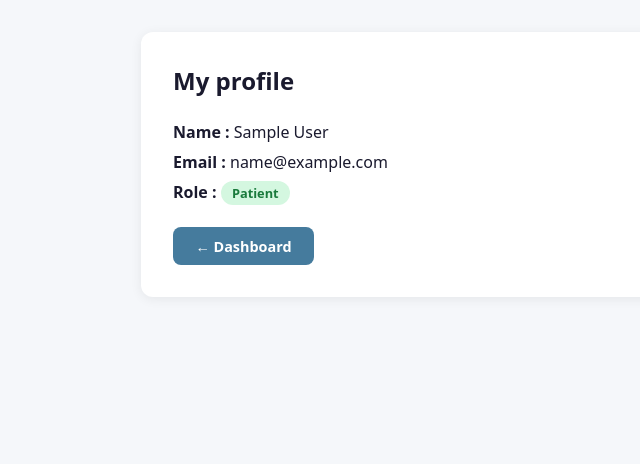
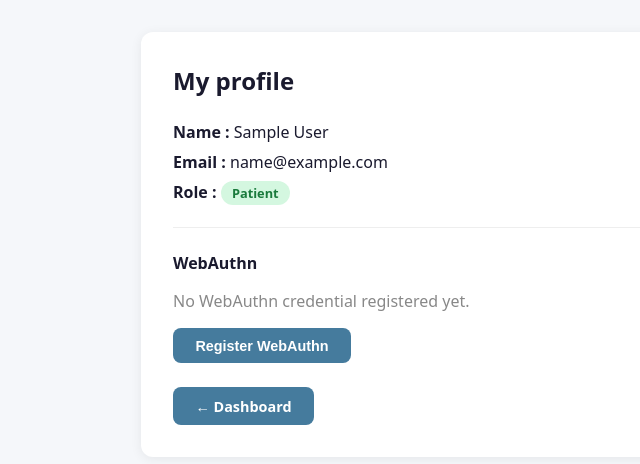
Before and after one commit to RoxaneMASSE/helthSecure, a Django app: page /accounts/profil/ in a window 1280 px wide. Shown: the part 56-520 px from the top of the page, without its empty margins (35-675 px from the left). Run offline with Django 5.2, Linux system fonts and the light colour scheme; the visitor is signed in with stand-in values (Sample User, id 1).

Commit message:
Start of the ZKP implementation with webauthn

```diff
--- /dev/null
+++ b/accounts/static/accounts/js/webauthn_register.js
@@ -0,0 +1,55 @@
+document.addEventListener('DOMContentLoaded', () => {
+
+    document.getElementById('btn-register-webauthn').addEventListener('click', async () => {
+        const status = document.getElementById('webauthn-status');
+        status.textContent = 'Starting registration...';
+        status.style.color = '#457b9d';
+
+        try {
+            const beginResp = await fetch(WEBAUTHN_REGISTER_BEGIN_URL);
+            const options = await beginResp.json();
+
+            options.challenge = b64urlToBuffer(options.challenge);
+            options.user.id   = b64urlToBuffer(options.user.id);
+            (options.excludeCredentials || []).forEach(c => {
+                c.id = b64urlToBuffer(c.id);
+            });
+
+            const credential = await navigator.credentials.create({ publicKey: options });
+
+            const body = {
+                id:    credential.id,
+                rawId: bufferToB64url(credential.rawId),
+                type:  credential.type,
+                response: {
+                    attestationObject: bufferToB64url(credential.response.attestationObject),
+                    clientDataJSON:    bufferToB64url(credential.response.clientDataJSON),
+                },
+            };
+
+            const completeResp = await fetch(WEBAUTHN_REGISTER_COMPLETE_URL, {
+                method: 'POST',
+                headers: {
+                    'Content-Type': 'application/json',
+                    'X-CSRFToken': CSRF_TOKEN,
+                },
+                body: JSON.stringify(body),
+            });
+
+            const result = await completeResp.json();
+            if (result.status === 'ok') {
+                status.textContent = '✓ WebAuthn registered successfully!';
+                status.style.color = '#1a7a3c';
+            } else {
+                status.textContent = '✗ ' + (result.error || 'Registration failed.');
+                status.style.color = '#c00';
+            }
+        } catch (err) {
+            status.textContent = err.name === 'NotAllowedError'
+                ? 'Registration cancelled.'
+                : 'Error: ' + err.message;
+            status.style.color = '#c00';
+        }
+    });
+
+});
--- /dev/null
+++ b/accounts/static/accounts/js/webauthn_utils.js
@@ -0,0 +1,12 @@
+// Convertit base64url → ArrayBuffer
+function b64urlToBuffer(b64url) {
+    const pad = b64url.length % 4 === 0 ? '' : '='.repeat(4 - b64url.length % 4);
+    const b64 = (b64url + pad).replace(/-/g, '+').replace(/_/g, '/');
+    return Uint8Array.from(atob(b64), c => c.charCodeAt(0)).buffer;
+}
+
+// Convertit ArrayBuffer → base64url
+function bufferToB64url(buffer) {
+    return btoa(String.fromCharCode(...new Uint8Array(buffer)))
+        .replace(/\+/g, '-').replace(/\//g, '_').replace(/=/g, '');
+}
--- a/accounts/templates/accounts/profil.html
+++ b/accounts/templates/accounts/profil.html
@@ -1,5 +1,17 @@
 {% extends "base.html" %}
+{% load static %}
 {% block title %}My profile{% endblock %}
+
+{% block extra_head %}
+<script>
+    const CSRF_TOKEN = '{{ csrf_token }}';
+    const WEBAUTHN_REGISTER_BEGIN_URL    = "{% url 'accounts:webauthn_register_begin' %}";
+    const WEBAUTHN_REGISTER_COMPLETE_URL = "{% url 'accounts:webauthn_register_complete' %}";
+</script>
+<script src="{% static 'accounts/js/webauthn_utils.js' %}"></script>
+<script src="{% static 'accounts/js/webauthn_register.js' %}"></script>
+{% endblock %}
+
 {% block content %}
 <div class="card">
     <h2 style="margin-bottom:1.5rem;">My profile</h2>
@@ -10,6 +22,25 @@
         {% elif profile.is_patient %}<span class="badge-patient">Patient</span>
         {% else %}—{% endif %}
     </p>
+
+    <hr style="margin:1.5rem 0; border:none; border-top:1px solid #eee;">
+
+    <h3 style="margin-bottom:1rem; font-size:1rem;">WebAuthn</h3>
+    {% if has_webauthn %}
+        <p style="color:#1a7a3c; margin-bottom:1rem;">
+            ✓ A WebAuthn credential is registered on this account.
+        </p>
+    {% else %}
+        <p style="color:#888; margin-bottom:1rem;">
+            No WebAuthn credential registered yet.
+        </p>
+    {% endif %}
+
+    <button id="btn-register-webauthn" class="btn btn-primary">
+        {% if has_webauthn %}Update WebAuthn credential{% else %}Register WebAuthn{% endif %}
+    </button>
+    <div id="webauthn-status" style="margin-top:.75rem; font-size:.9rem;"></div>
+
     <div style="margin-top:1.5rem;">
         <a href="/" class="btn btn-primary">← Dashboard</a>
     </div>
--- a/accounts/urls.py
+++ b/accounts/urls.py
@@ -8,4 +8,12 @@ urlpatterns = [
     path("profil/", views.profil, name="profil"),
     path("acces-refuse/", views.acces_refuse, name="acces_refuse"),
     path("logout/", views.logout_view, name="logout"),
+
+    # WebAuthn
+    path("webauthn/register/begin/",     views.webauthn_register_begin,   name="webauthn_register_begin"),
+    path("webauthn/register/complete/",  views.webauthn_register_complete,name="webauthn_register_complete"),
+    path("webauthn/login/begin/",        views.webauthn_login_begin,      name="webauthn_login_begin"),
+    path("webauthn/login/complete/",     views.webauthn_login_complete,   name="webauthn_login_complete"),
+    path("webauthn/login/",              views.webauthn_login_page,       name="webauthn_login"),
+
 ]
--- a/accounts/views.py
+++ b/accounts/views.py
@@ -1,15 +1,46 @@
+import json
+import base64
+
 from django.shortcuts import render, redirect
 from django.contrib.auth.decorators import login_required
+from django.contrib.auth import login as django_login
+from django.contrib.auth.models import User
 from django.contrib import messages
 from django.core.exceptions import ValidationError
 from django.conf import settings
+from django.http import JsonResponse
+from django.views.decorators.csrf import csrf_exempt
+from django.views.decorators.http import require_POST
 from urllib.parse import urlencode
 from django.views.decorators.cache import never_cache
 from django_ratelimit.decorators import ratelimit
 
+from webauthn.helpers.structs import PublicKeyCredentialDescriptor
+
+
+import webauthn
+from webauthn.helpers.structs import (
+    AuthenticatorSelectionCriteria,
+    UserVerificationRequirement,
+    ResidentKeyRequirement,
+)
+from webauthn.helpers.cose import COSEAlgorithmIdentifier
+
 from .forms import PatientRegistrationForm, DoctorRegistrationForm
 from .keycloak_client import create_keycloak_user
 from .certificate import certificate_service
+from .models import WebAuthnCredential
+
+
+# ── Helpers ───────────────────────────────────────────────────────────────────
+
+def _get_rp_id():
+    return settings.WEBAUTHN_RP_ID
+
+def _get_origin():
+    return settings.WEBAUTHN_ORIGIN.rstrip('/')
+
+# ── Registration (Keycloak) ───────────────────────────────────────────────────
 
 @ratelimit(key='ip', rate='5/m', method='POST', block=True)
 def register(request):
@@ -79,6 +110,170 @@ def register(request):
     return render(request, "accounts/register.html", {"form": form, "role": role})
 
 
+# ── WebAuthn — enregistrement ─────────────────────────────────────────────────
+
+@login_required
+def webauthn_register_begin(request):
+    user = request.user
+
+    options = webauthn.generate_registration_options(
+        rp_id=_get_rp_id(),
+        rp_name="HealthSecure",
+        user_id=str(user.id).encode(),
+        user_name=user.username,
+        user_display_name=user.get_full_name() or user.username,
+        authenticator_selection=AuthenticatorSelectionCriteria(
+            user_verification=UserVerificationRequirement.REQUIRED,
+            resident_key=ResidentKeyRequirement.PREFERRED,
+        ),
+        supported_pub_key_algs=[
+            COSEAlgorithmIdentifier.ECDSA_SHA_256,
+            COSEAlgorithmIdentifier.RSASSA_PKCS1_v1_5_SHA_256,
+        ],
+    )
+
+    # Stocker le challenge en session
+    request.session['webauthn_register_challenge'] = base64.b64encode(
+        options.challenge
+    ).decode()
+
+    return JsonResponse(json.loads(webauthn.options_to_json(options)))
+
+
+@login_required
+@require_POST
+def webauthn_register_complete(request):
+    try:
+        challenge_b64 = request.session.get('webauthn_register_challenge')
+        if not challenge_b64:
+            return JsonResponse({'error': 'No challenge in session'}, status=400)
+
+        challenge = base64.b64decode(challenge_b64)
+        body = json.loads(request.body)
+
+        verification = webauthn.verify_registration_response(
+            credential=body,
+            expected_challenge=challenge,
+            expected_rp_id=_get_rp_id(),
+            expected_origin=_get_origin(),
+            require_user_verification=True,
+        )
+
+        WebAuthnCredential.objects.create(
+            user=request.user,
+            credential_id=verification.credential_id,
+            public_key=verification.credential_public_key,
+            sign_count=verification.sign_count,
+        )
+
+        del request.session['webauthn_register_challenge']
+        return JsonResponse({'status': 'ok'})
+
+    except Exception as e:
+        return JsonResponse({'error': str(e)}, status=400)
+
+
+# ── WebAuthn — login ──────────────────────────────────────────────────────────
+
+def webauthn_login_page(request):
+    return render(request, "accounts/webauthn_login.html")
+
+
+@ratelimit(key='ip', rate='10/m', method='POST', block=True)
+def webauthn_login_begin(request):
+    try:
+        body = json.loads(request.body)
+        username = body.get('username', '').strip()
+
+        if not username:
+            return JsonResponse({'error': 'Email required'}, status=400)
+
+        try:
+            # Chercher par email au lieu de username
+            user = User.objects.get(email__iexact=username)
+        except User.DoesNotExist:
+            return JsonResponse({'error': 'User not found'}, status=404)
+
+        credentials = WebAuthnCredential.objects.filter(user=user)
+        if not credentials.exists():
+            return JsonResponse({'error': 'No WebAuthn credential registered'}, status=404)
+
+        allow_credentials = [
+            PublicKeyCredentialDescriptor(id=bytes(cred.credential_id))
+            for cred in credentials
+        ]
+
+        options = webauthn.generate_authentication_options(
+            rp_id=_get_rp_id(),
+            allow_credentials=allow_credentials,
+            user_verification=UserVerificationRequirement.REQUIRED,
+        )
+
+        request.session['webauthn_login_challenge'] = base64.b64encode(
+            options.challenge
+        ).decode()
+        request.session['webauthn_login_username'] = user.email
+
+        return JsonResponse(json.loads(webauthn.options_to_json(options)))
+
+    except Exception as e:
+        return JsonResponse({'error': str(e)}, status=400)
+
+
+@require_POST
+def webauthn_login_complete(request):
+    try:
+        challenge_b64 = request.session.get('webauthn_login_challenge')
+        username = request.session.get('webauthn_login_username')
+
+        if not challenge_b64 or not username:
+            return JsonResponse({'error': 'No challenge in session'}, status=400)
+
+        challenge = base64.b64decode(challenge_b64)
+        body = json.loads(request.body)
+        user = User.objects.get(email__iexact=username)
+
+        # Trouver le credential correspondant
+        credential_id_bytes = base64.urlsafe_b64decode(
+            body['id'] + '=='
+        )
+        cred = WebAuthnCredential.objects.get(
+            user=user,
+            credential_id=credential_id_bytes,
+        )
+
+        verification = webauthn.verify_authentication_response(
+            credential=body,
+            expected_challenge=challenge,
+            expected_rp_id=_get_rp_id(),
+            expected_origin=_get_origin(),
+            credential_public_key=bytes(cred.public_key),
+            credential_current_sign_count=cred.sign_count,
+            require_user_verification=True,
+        )
+
+        # Mettre à jour le sign_count (protection replay)
+        cred.sign_count = verification.new_sign_count
+        cred.save()
+
+        # Nettoyer la session
+        del request.session['webauthn_login_challenge']
+        del request.session['webauthn_login_username']
+
+        # Connecter l'utilisateur Django
+        django_login(request, user,
+                     backend='django.contrib.auth.backends.ModelBackend')
+
+        return JsonResponse({'status': 'ok', 'redirect': '/'})
+
+    except WebAuthnCredential.DoesNotExist:
+        return JsonResponse({'error': 'Credential not found'}, status=404)
+    except Exception as e:
+        return JsonResponse({'error': str(e)}, status=400)
+
+
+
+
 @login_required
 @never_cache
 def profil(request):
--- a/healthproject/settings.py
+++ b/healthproject/settings.py
@@ -3,6 +3,8 @@ from decouple import config
 import datetime
 
 BASE_DIR = Path(__file__).resolve().parent.parent
+
+STATIC_URL = 'static/'
 
 SECRET_KEY = config('SECRET_KEY')
 DEBUG = config('DEBUG', default=True, cast=bool)
@@ -105,3 +107,6 @@ LOGIN_URL           = "/oidc/authenticate/"
 RECAPTCHA_PUBLIC_KEY  = config('RECAPTCHA_PUBLIC_KEY')
 RECAPTCHA_PRIVATE_KEY = config('RECAPTCHA_PRIVATE_KEY')
 SILENCED_SYSTEM_CHECKS = ['django_recaptcha.recaptcha_test_key_error']
+
+WEBAUTHN_RP_ID = config('WEBAUTHN_RP_ID', default='localhost')
+WEBAUTHN_ORIGIN = config('WEBAUTHN_ORIGIN', default='https://localhost:8000')
--- a/requirements.txt
+++ b/requirements.txt
@@ -10,3 +10,4 @@ typing_extensions==4.15.0
 markupsafe==3.0.3
 django-ratelimit==4.1.0
 django-recaptcha
+webauthn>=2.0.0
--- a/templates/base.html
+++ b/templates/base.html
@@ -29,7 +29,7 @@
             <a href="{% url 'accounts:logout' %}">Log out</a>
         {% else %}
             <a href="{% url 'accounts:register' %}">Register</a>
-            <a href="{% url 'oidc_authentication_init' %}">Log in</a>
+            <a href="{% url 'accounts:webauthn_login' %}">Log in</a>
         {% endif %}
     </div>
 </nav>
```
Also changed, not shown: accounts/models.py (+11 -0 lines), accounts/static/accounts/js/webauthn_login.js (added, +75 -0 lines), accounts/templates/accounts/webauthn_login.html (added, +49 -0 lines), accounts/migrations/0002_webauthncredential.py (added).
